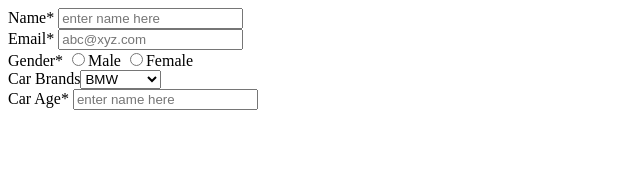
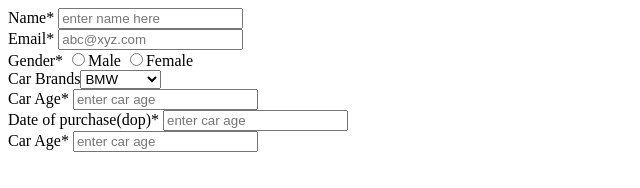
Before and after one commit to acciojob/car-insurance-form-Dalvigb, a website: page main.html in a window 1280 px wide. Shown: the whole page, without its empty margins (0-640 px from the left). Drawn offline with Linux system fonts and the light colour scheme.

Commit message:
created a submission

```diff
--- a/main.html
+++ b/main.html
@@ -10,6 +10,7 @@
 	<!-- the entire body must be written by student -->
     <script type="text/javascript" src="./script.js">
 </script>
+	<form method="post">
 	<label for="name">Name*</label> <input type="text" id="#name" placeholder="enter name here" required></br>
 	<label for="email">Email* </label> <input type="text" id="#email" placeholder="abc@xyz.com" required>	</br>
 	<label for="gender">Gender* </label> <input type="radio" name="gender" value="male" required>Male
@@ -19,11 +20,13 @@
 		<option>Audi</option>
 		<option>Mercedez</option>
 	</select></br>
-	<label for="carage">Car Age*</label> <input type="text" id="#name" placeholder="enter name here" required></br>
+	<label for="carage">Car Age*</label> <input type="text" id="#carage" placeholder="enter car age" required></br>
+	<label for="dop">Date of purchase(dop)*</label> <input type="text" id="#dop" placeholder="enter car age" required></br>
+	<label for="password">Car Age*</label> <input type="text" id="#password" placeholder="enter car age" required></br>
 
 
 
-
+	</form>
 </body>
 
 </html>
```
